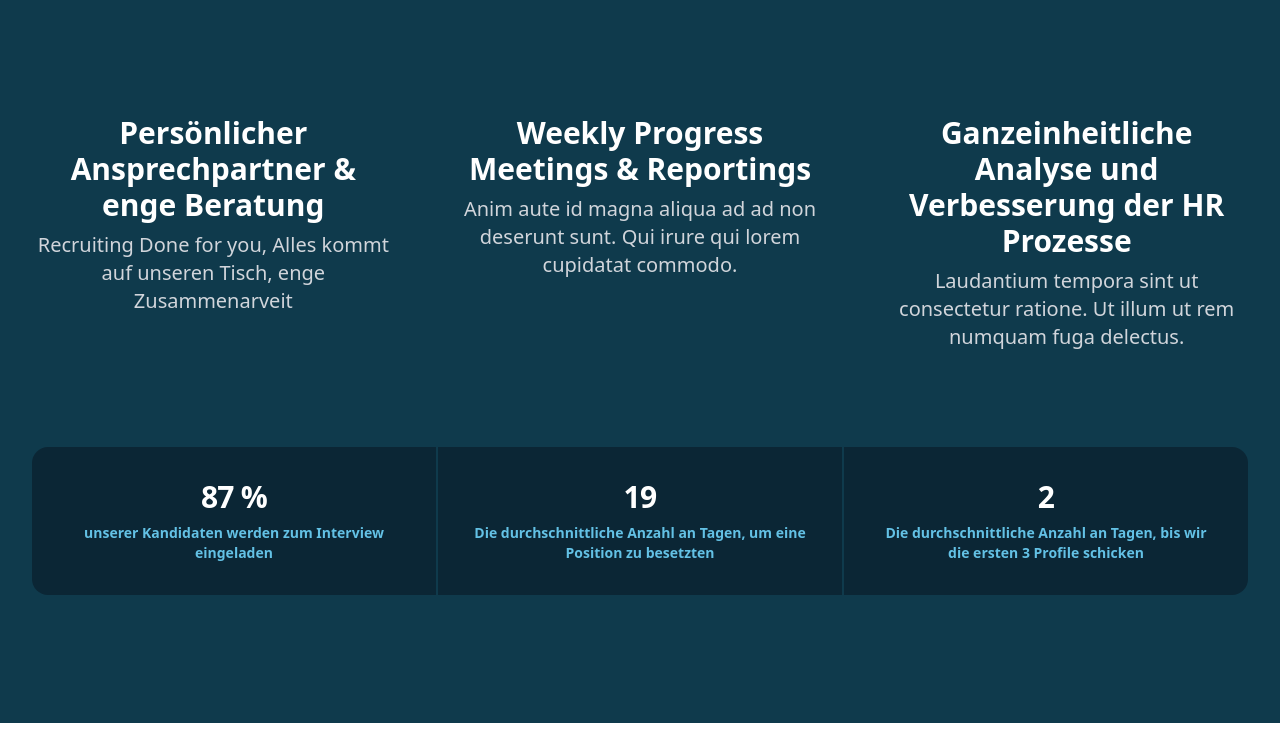
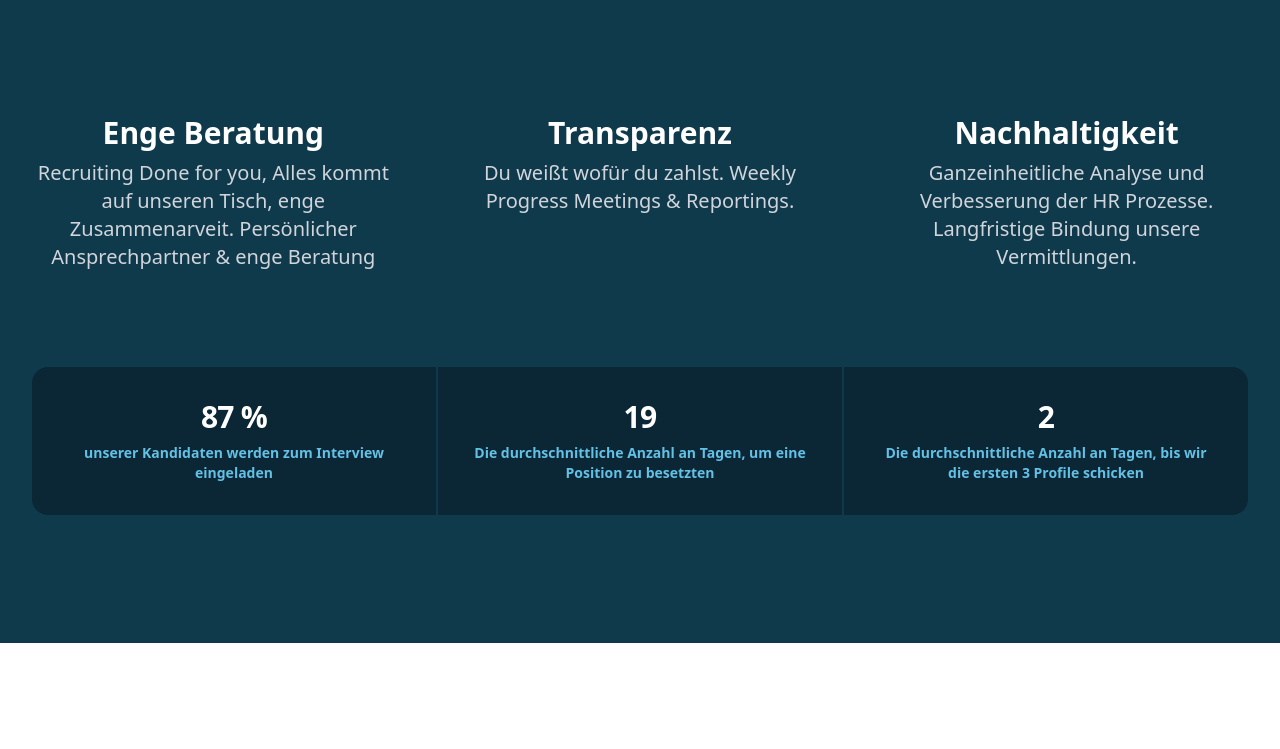
Before and after one commit to MohamedismailTL/talentlinx-website, an Astro site: page / in a window 1280 px wide. Shown: the part 7136-7885 px from the top of the page. Built offline with nearby package versions, Linux system fonts and the light colour scheme; Astro itself is replaced by a stand-in of ours.

Commit message:
Update Statement “statement”

```diff
--- a/content/statement.md
+++ b/content/statement.md
@@ -1,14 +1,17 @@
 ---
 headline: "Das garantieren wir dir. "
 statements:
-  - statement_title: Persönlicher Ansprechpartner & enge Beratung
-    statement_text: Recruiting Done for you, Alles kommt auf unseren Tisch, enge Zusammenarveit
-  - statement_title: Weekly Progress Meetings & Reportings
-    statement_text: Anim aute id magna aliqua ad ad non deserunt sunt. Qui irure qui
-      lorem cupidatat commodo.
-  - statement_title: Ganzeinheitliche Analyse und Verbesserung der HR Prozesse
-    statement_text: Laudantium tempora sint ut consectetur ratione. Ut illum ut rem
-      numquam fuga delectus.
+  - statement_title: Enge Beratung
+    statement_text: >-
+      Recruiting Done for you, Alles kommt auf unseren Tisch, enge
+      Zusammenarveit.
+
+      Persönlicher Ansprechpartner & enge Beratung
+  - statement_title: Transparenz
+    statement_text: Du  weißt wofür du zahlst. Weekly Progress Meetings & Reportings.
+  - statement_title: Nachhaltigkeit
+    statement_text: "Ganzeinheitliche Analyse und Verbesserung der HR Prozesse.
+      Langfristige Bindung unsere Vermittlungen. "
 statistics:
   - statistic_text: 87 %
     statistic_subtitle: unserer Kandidaten werden zum Interview eingeladen
```
